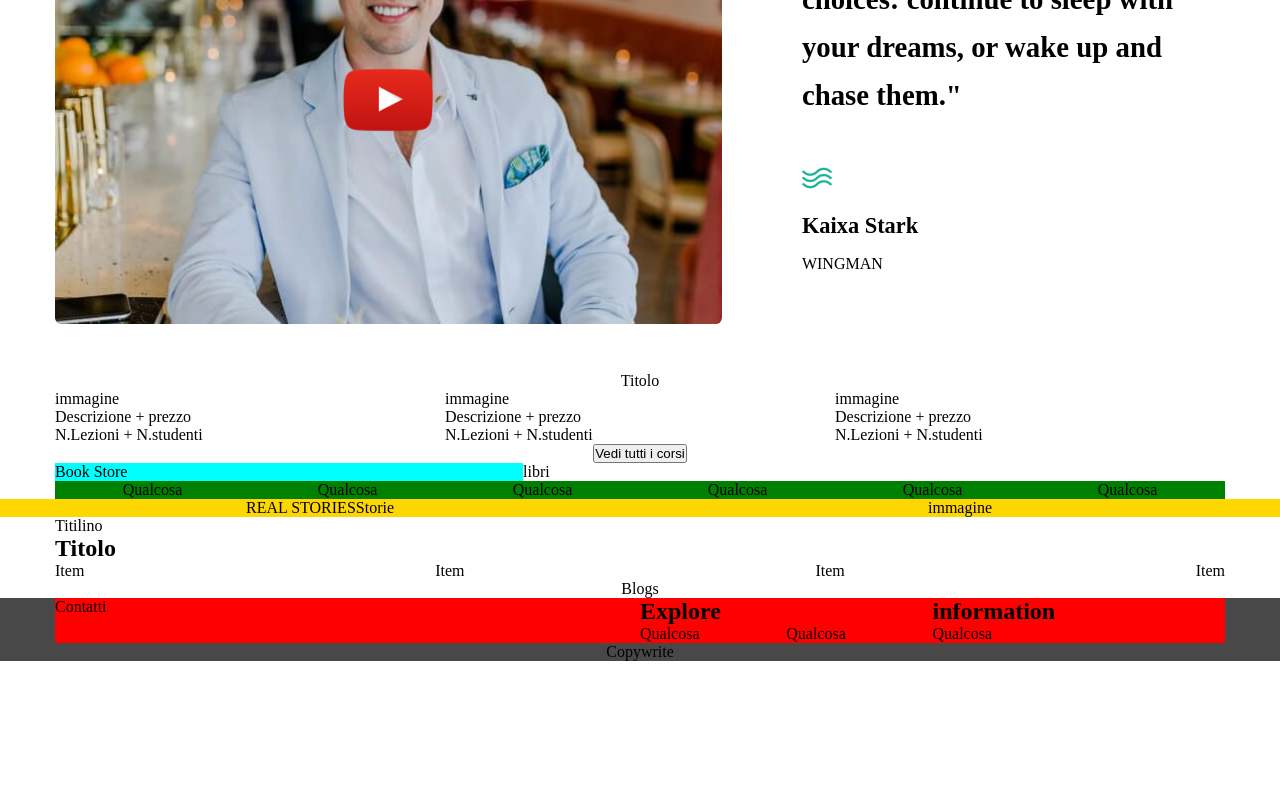
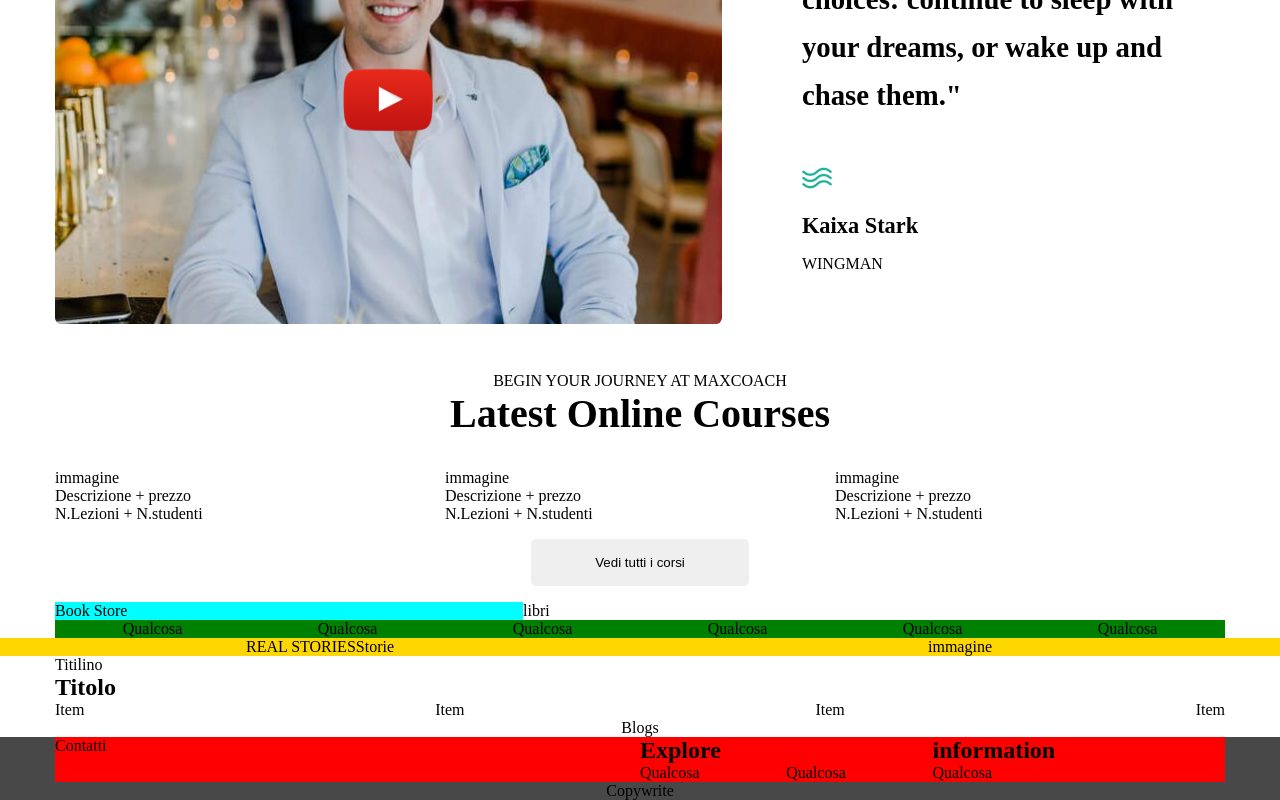
Before and after one commit to Marco-Vigilio/proj-html-vuejs, a Vue app: page / in a window 1280 px wide. Shown: the part 1471-2271 px from the top of the page. Before the commit the page ends 2132 px from the top, so only its background shows below. Built offline with nearby package versions, Linux system fonts and the light colour scheme.

Commit message:
implemento Courses e aggiungo ai bottoni border-radius

```diff
--- a/src/components/header/JumbotronHeader.vue
+++ b/src/components/header/JumbotronHeader.vue
@@ -53,6 +53,7 @@ export default {
         button {
             border: none;
             padding: 1rem 2rem;
+            border-radius: .3rem;
         }
     }
 
--- a/src/components/main/Courses.vue
+++ b/src/components/main/Courses.vue
@@ -1,6 +1,9 @@
 <template>
     <section>
-        <div class="title">Titolo</div>
+        <div class="title">
+            <span>BEGIN YOUR JOURNEY AT MAXCOACH</span>
+            <h2>Latest Online Courses</h2>
+        </div>
         <div class="cards">
             <Card />
         </div>
@@ -21,6 +24,11 @@ export default {
 <style lang="scss" scoped>
 div.title {
     text-align: center;
+    padding-bottom: 2rem;
+
+    h2 {
+        font-size: 2.5rem;
+    }
 }
 
 .cards {
@@ -30,5 +38,8 @@ div.title {
 .button {
     display: flex;
     justify-content: center;
+    border: none;
+    padding: 1rem 4rem;
+    border-radius: .3rem;
 }
 </style>
```
